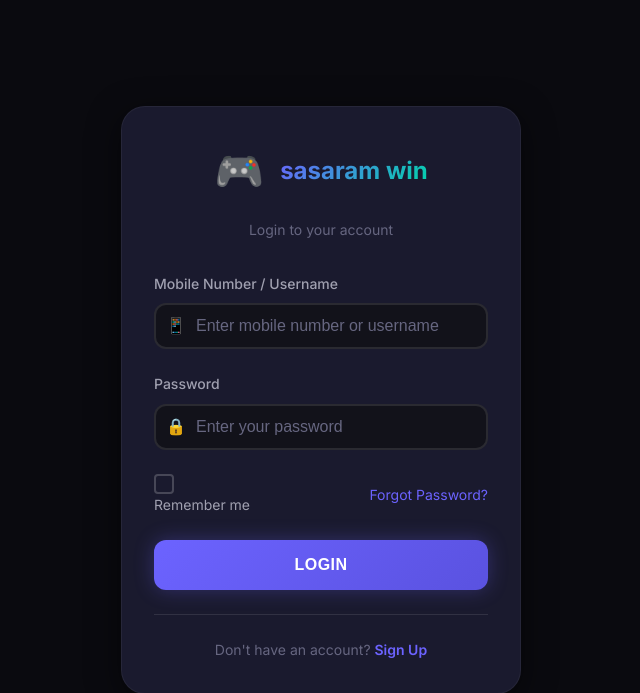
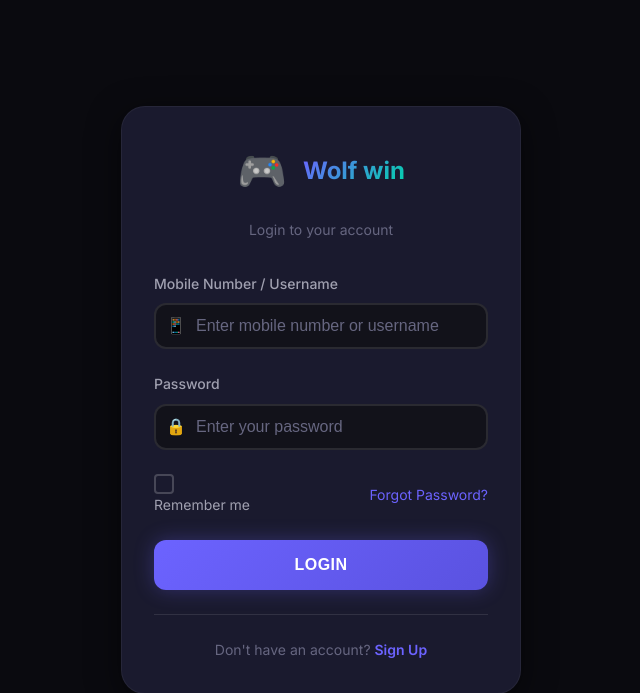
Before and after one commit to ritikrajaiml26/betting-app, a Django app: page /login/ in a window 1280 px wide. Shown: the top 693 px of the page, without its empty margins (319-959 px from the left). Run offline with Django 5.2, Linux system fonts and the light colour scheme.

Commit message:
dposite update

```diff
--- a/templates/core/login.html
+++ b/templates/core/login.html
@@ -9,7 +9,7 @@
         <div class="auth-header">
             <div class="auth-logo">
                 <span class="logo-icon">🎮</span>
-                <h1>sasaram win</h1>
+                <h1>Wolf win</h1>
             </div>
             <p class="auth-subtitle">Login to your account</p>
         </div>
```
